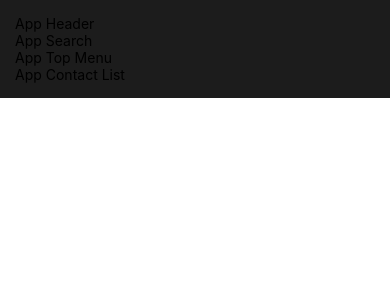
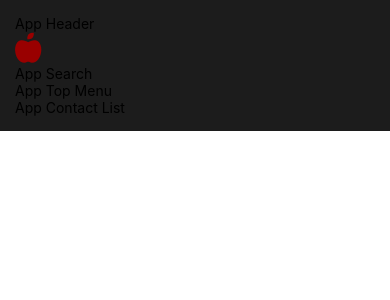
Before and after one commit to onyegood/zoom-clone, a React Native app in the folder mobile/: screen / in a window 390 px wide. Shown: the top 300 px of the page. Built offline with nearby package versions, Linux system fonts and the light colour scheme.

Commit message:
Configured react-native-vector-icons to work with ios and android

```diff
--- a/mobile/package.json
+++ b/mobile/package.json
@@ -20,6 +20,7 @@
     "@react-native-community/eslint-config": "^2.0.0",
     "@types/jest": "^26.0.23",
     "@types/react-native": "^0.65.0",
+    "@types/react-native-vector-icons": "^6.4.9",
     "@types/react-test-renderer": "^17.0.1",
     "babel-jest": "^26.6.3",
     "eslint": "^7.14.0",
--- a/mobile/src/components/header/index.tsx
+++ b/mobile/src/components/header/index.tsx
@@ -1,5 +1,6 @@
 import {StyleSheet, Text, View} from 'react-native'
 
+import Icon from 'react-native-vector-icons/FontAwesome5'
 import React from 'react'
 
 interface Props {}
@@ -8,6 +9,7 @@ const HeaderComponent: React.FC<Props> = () => {
   return (
     <View>
       <Text>App Header</Text>
+      <Icon name="apple-alt" size={30} color="#900" />
     </View>
   )
 }
```
Also changed, not shown: 7 other files (tests, documents, lock files or other folders).
